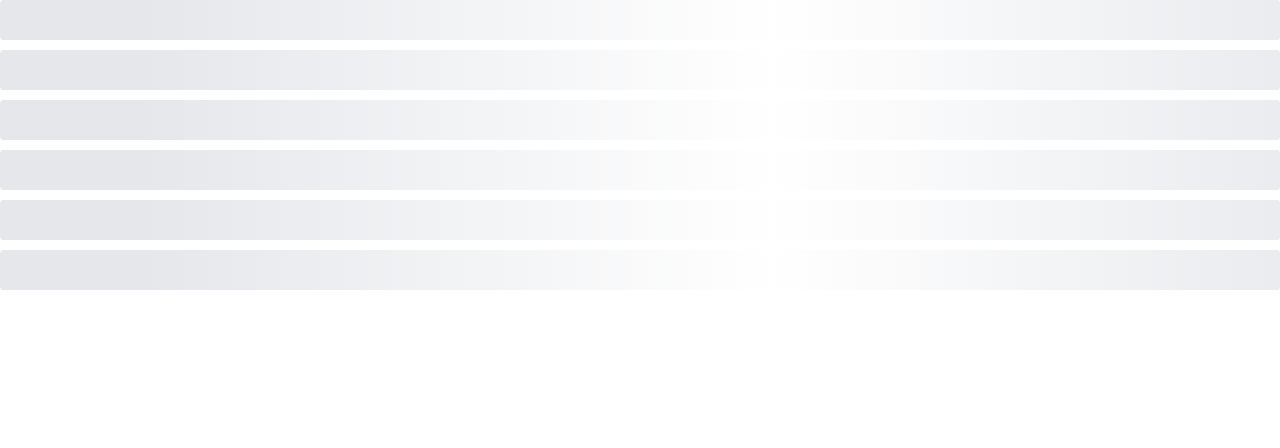
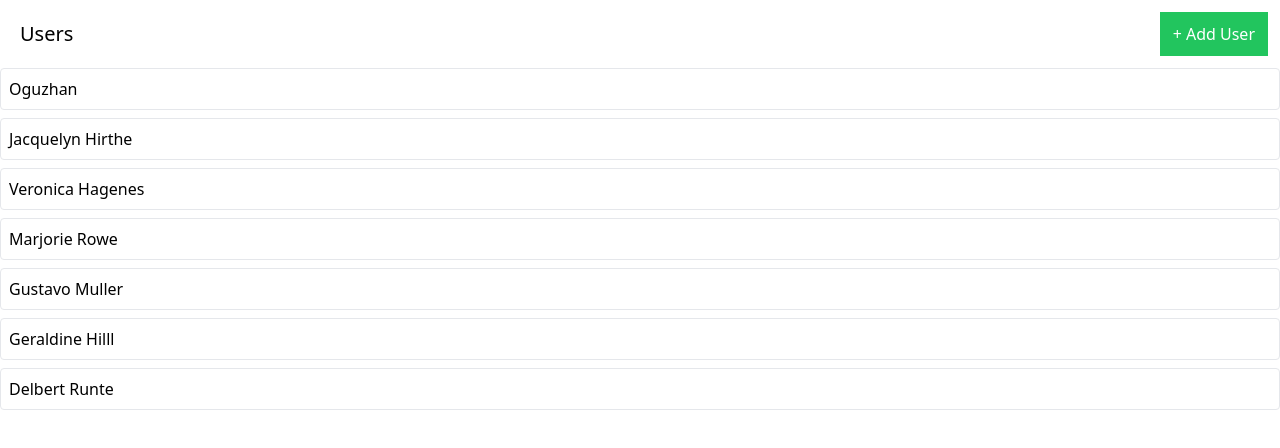
Before and after one commit to oguzhanorh/redux-with-query, a React (Create React App) app in the folder media/: page / in a window 1280 px wide. Shown: the top 448 px of the page. Built offline with nearby package versions, Linux system fonts and the light colour scheme; data requests are answered from the project's data file.

Commit message:
create user loading

```diff
--- a/media/db.json
+++ b/media/db.json
@@ -23,6 +23,10 @@
     {
       "name": "Geraldine Hilll",
       "id": 6
+    },
+    {
+      "name": "Delbert Runte",
+      "id": 7
     }
   ],
   "albums": [],
--- a/media/src/components/UsersList.js
+++ b/media/src/components/UsersList.js
@@ -8,6 +8,8 @@
 function UserList() {
   const [isLoadingUsers, setIsLoadingUsers] = useState(false);
   const [loadingUsersError, setLoadingUsersError] = useState(null);
+  const [isCreatingUser, setIsCreatingUser] = useState(false);
+  const [creatingUserError, setCreatingUserError] = useState(null);
   const dispatch = useDispatch();
   const { isLoading, data, error } = useSelector((state) => {
     return state.users;
@@ -17,16 +19,23 @@
     setIsLoadingUsers(true);
     dispatch(fetchUsers())
       .unwrap()
-      .then(() => {
-        console.log('SUCCESSS');
+
+      .catch((err) => {
+        setLoadingUsersError(err);
       })
-      .catch(() => {
-        console.log('FAILLLL...');
+      .finally(() => {
+        setIsLoadingUsers(false);
       });
   }, [dispatch]);
 
   const handleUserAdd = () => {
-    dispatch(addUser());
+    setIsCreatingUser(true);
+    dispatch(addUser())
+      .unwrap()
+      .catch((err) => {
+        setCreatingUserError(err);
+      })
+      .finally(() => setIsCreatingUser(false));
   };
 
   // if (isLoading) {
@@ -57,9 +66,14 @@
     <div>
       <div className="flex flex-row justify-between m-3">
         <h1 className="m-2 text-xl">Users</h1>
-        <Button onClick={handleUserAdd} success>
-          + Add User
-        </Button>
+        {isCreatingUser ? (
+          'Creating User...'
+        ) : (
+          <Button onClick={handleUserAdd} success>
+            + Add User
+          </Button>
+        )}
+        {creatingUserError && 'Error creating user...'}
       </div>
       {renderedUsers}
     </div>
```
